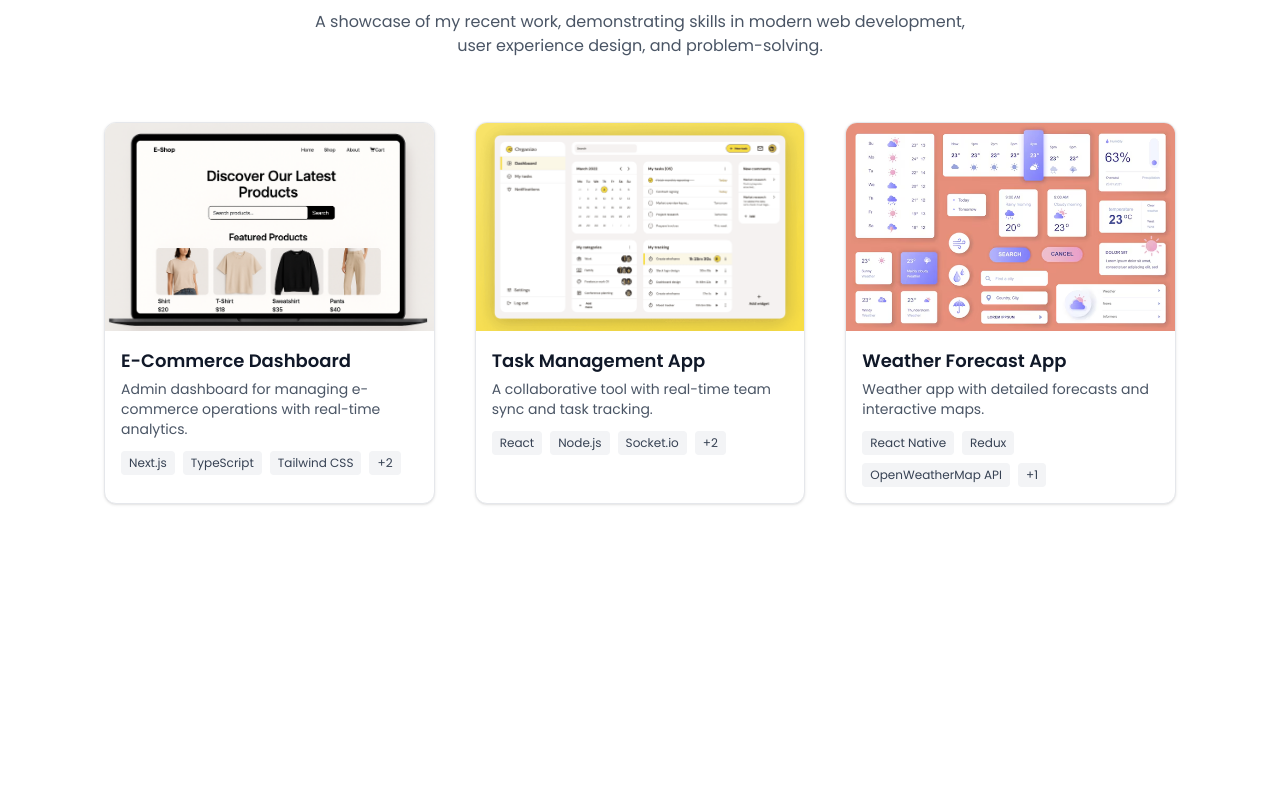
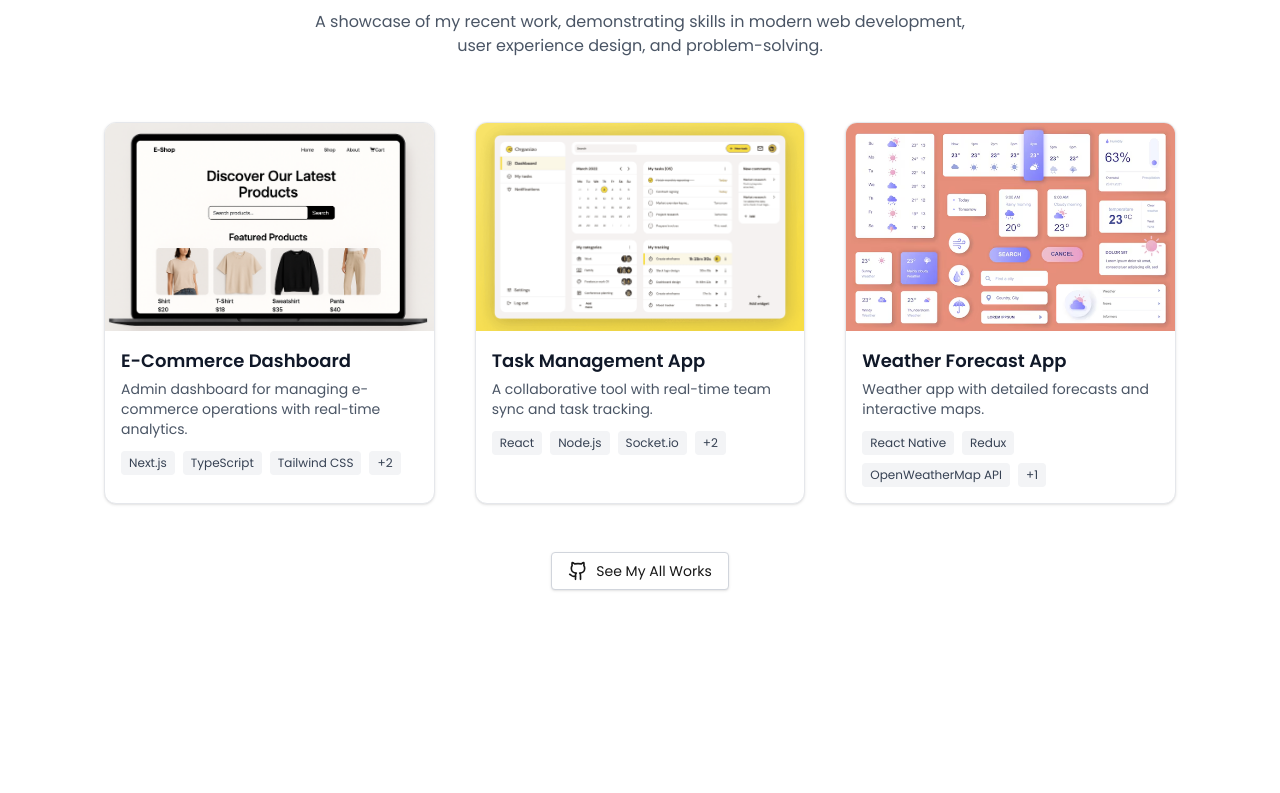
Before and after one commit to Dhanuka001/my-portfolio, a Next.js app: page / in a window 1280 px wide. Shown: the part 2000-2793 px from the top of the page. Built offline with nearby package versions, Linux system fonts and the light colour scheme.

Commit message:
project section created

```diff
--- a/app/components/Projects.tsx
+++ b/app/components/Projects.tsx
@@ -119,6 +119,24 @@ const Projects = () => {
           <ProjectCard key={index} project={project} index={index} />
         ))}
       </div>
+
+      <motion.div
+  initial={{ opacity: 0, y: 20 }}
+  whileInView={{ opacity: 1, y: 0 }}
+  transition={{ delay: 0.4, duration: 0.6 }}
+  className="mt-12 flex justify-center"
+>
+  <a
+    href="https://github.com/Dhanuka001"
+    target="_blank"
+    rel="noopener noreferrer"
+    className="group bg-white dark:bg-gray-800 text-sm px-4 py-2 rounded shadow hover:scale-105 transition-transform flex items-center gap-2 border border-gray-300 dark:border-gray-700"
+  >
+    <Github className="w-5 h-5 transition-transform duration-500 group-hover:rotate-[360deg] group-hover:scale-110" />
+    See My All Works
+  </a>
+</motion.div>
+
     </section>
   );
 };
```
